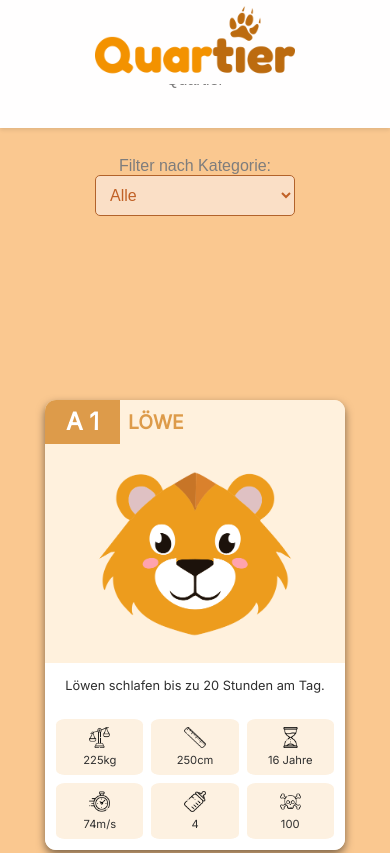
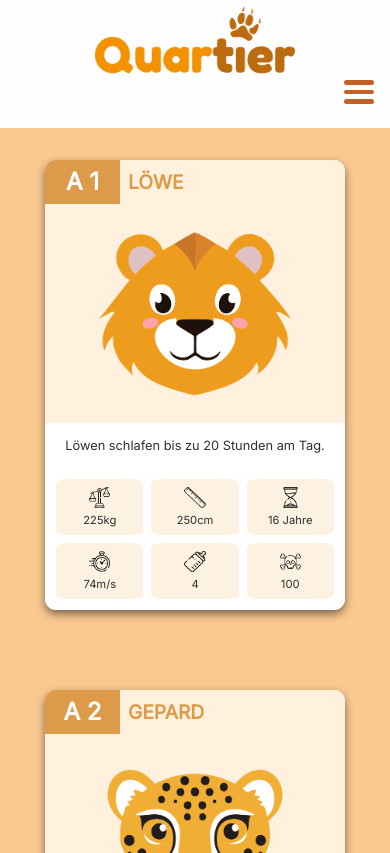
Before and after one commit to yasminhaehnel/Quartier-Yasmin, a plain HTML site: page index.html in a window 390 px wide. Shown: the top 853 px of the page. Drawn offline with nearby package versions, Linux system fonts and the light colour scheme; a web font is replaced by a local one.

Commit message:
Finales Design

```diff
--- a/css/home.css
+++ b/css/home.css
@@ -1,10 +1,18 @@
 /* Basisstyles */
+
 body {
 	margin: 0;
+	padding: 0;
 	font-family: "Fredoka", sans-serif;
 	line-height: 1.5;
 	padding-top: 5em;
 }
+
+/* #wrapper {
+	display: flex;
+	justify-content: center;
+	align-items: center;
+} */
 
 h1,
 h2,
@@ -103,12 +111,14 @@ li.selected {
 .slider .button {
 	display: grid;
 	margin-top: 2rem;
-	padding: 0.5rem 1rem;
+	padding: 0.5rem 0rem;
 	background-color: #b2632b;
 	color: #fff;
 	border-radius: 40px;
 	display: inline-block;
 	font-size: 1.5rem;
+	text-align: center;
+	width: 300px;
 }
 
 .slider .button:hover {
@@ -153,6 +163,13 @@ li.selected {
 .Vorstellung .text .Vorstellung .image-vorstellung {
 	flex: 1;
 	height: 20rem;
+}
+
+.Vorstellung .image-vorstellung {
+	width: auto;
+	height: 10%;
+	padding: 0;
+	margin: 0;
 }
 
 .design {
@@ -254,18 +271,196 @@ footer p {
 	gap: 2em;
 }
 
+#burger-menu {
+	display: none; /* Standardmäßig ausblenden */
+	flex-direction: column;
+	justify-content: space-between;
+	width: 1.9em;
+	height: 1.5em;
+	cursor: pointer;
+	position: absolute;
+	right: 1.5em;
+	top: 3em;
+	z-index: 1100;
+}
+
+#burger-menu .bar {
+	width: 100%;
+	height: 0.3em;
+	background-color: #c16126;
+	border-radius: 5px;
+	transition: all 0.3s ease;
+}
+
 /* Responsive */
-@media (max-width: 768px) {
-	.what-we-do {
-		flex-direction: column;
+@media screen and (max-width: 600px) {
+	#wrapper {
+		overflow: hidden;
 	}
 
-	.nav ul {
-		flex-direction: column;
-		gap: 0.5rem;
+	body {
+		padding: 0;
+		margin: 0;
 	}
 
+	h1,
+	h2,
+	h3,
+	h4,
+	h5 {
+		margin: 0 0 1rem;
+	}
+
+	a {
+		font-size: 1rem; /* Lesbarer Text für Links */
+	}
+
+	header {
+		display: flex;
+		background-color: #fffefe;
+		padding: 0;
+		margin: 0;
+		justify-content: center;
+		width: 100%;
+		height: 8em;
+		position: fixed;
+		top: 0;
+		z-index: 1000;
+	}
+
+	header img {
+		width: auto;
+		height: 5em;
+	}
+
+	#burger-menu {
+		display: flex;
+	}
+
+	nav {
+		position: fixed;
+		top: 0; /* Unterhalb des Headers */
+		right: -100%;
+		width: 70%;
+		height: 100%;
+		background-color: #fffefe;
+		box-shadow: -2px 0 5px rgba(0, 0, 0, 0.1);
+		z-index: 1000;
+		display: flex;
+		flex-direction: column;
+		padding-top: 10em;
+		transition: right 0.3s ease;
+	}
+
+	nav ul {
+		flex-direction: column;
+		margin: 0;
+		padding: 0;
+		list-style: none;
+		text-align: center;
+	}
+
+	nav ul li {
+		margin: -0.5em 0;
+	}
+
+	nav ul li a {
+		text-decoration: none;
+		margin: -0.5em 0;
+	}
+
+	nav.open {
+		right: 0; /* Navigation in die Ansicht schieben */
+		/* margin: 0em; */
+	}
+
+	/* Animation für das Burger-Icon */
+	#burger-menu.open .bar:nth-child(1) {
+		transform: rotate(45deg) translate(5px, 5px);
+	}
+
+	#burger-menu.open .bar:nth-child(2) {
+		opacity: 0;
+	}
+
+	#burger-menu.open .bar:nth-child(3) {
+		transform: rotate(-45deg) translate(8px, -8px);
+	}
+
+	.slider {
+		display: grid;
+		grid-template-columns: 1fr; /* Eine Spalte */
+		padding: 10rem 2rem 0rem; /* Weniger Padding für mobile Ansicht */
+		text-align: center; /* Inhalte zentrieren */
+	}
+
+	.slider h1 {
+		font-size: 4rem; /* Kleinere Schriftgröße */
+	}
+
+	.slider h2 {
+		font-size: 1.8rem; /* Kleinere Schriftgröße */
+		margin-top: 1rem;
+	}
+
+	.slider .text-content {
+		margin-bottom: 2rem; /* Abstand zum Bild */
+	}
+
+	.slider .image-content {
+		justify-content: center;
+	}
+
+	.slider .image-content img {
+		max-width: 90%;
+		height: auto;
+	}
+
+	.Vorstellung {
+		flex-direction: column;
+		gap: 1rem;
+		padding: 2rem;
+	}
+
+	.Vorstellung .text {
+		text-align: center;
+		font-size: 0.9rem;
+	}
+
+	.Vorstellung .image-vorstellung {
+		width: 100%;
+		height: auto;
+		max-width: 20%;
+		padding-right: 35em;
+		margin: 0;
+	}
+
+	.design p {
+		font-size: 0.9rem;
+		margin: 0.5rem;
+		padding: 0em;
+	}
+
+	.design {
+		padding-bottom: 2rem;
+	}
 	.services-grid {
 		grid-template-columns: 1fr;
+		gap: 1rem;
+		padding: 0 1rem;
+	}
+
+	.service {
+		padding: 1rem;
+	}
+
+	.service .content {
+		font-size: 0.9rem;
+		margin: 0.5rem;
+		padding: 0em;
+	}
+
+	.service-icon img {
+		max-width: 70%;
 	}
 }
--- a/css/mobile.css
+++ b/css/mobile.css
@@ -1,3 +1,24 @@
+#burger-menu {
+	display: none; /* Standardmäßig ausblenden */
+	flex-direction: column;
+	justify-content: space-between;
+	width: 1.9em;
+	height: 1.5em;
+	cursor: pointer;
+	position: absolute;
+	right: 1em;
+	top: 5em;
+	z-index: 1100;
+}
+
+#burger-menu .bar {
+	width: 100%;
+	height: 0.3em;
+	background-color: #c16126;
+	border-radius: 5px;
+	transition: all 0.3s ease;
+}
+
 @media screen and (max-width: 600px) {
 	#wrapper {
 		display: grid;
@@ -7,7 +28,7 @@
 	}
 
 	body {
-		padding-top: 20em;
+		padding-top: 5em;
 	}
 
 	header {
@@ -17,6 +38,7 @@
 		margin: 0;
 		justify-content: center;
 		width: 100%;
+		height: 8em;
 		position: fixed;
 		top: 0;
 		z-index: 1000;
@@ -27,23 +49,62 @@
 		height: 5em;
 	}
 
+	#burger-menu {
+		display: flex; /* Burger-Icon anzeigen */
+	}
+
 	nav {
-		height: auto;
+		position: fixed;
+		top: 0;
+		right: -100%; /* Navigation standardmäßig außerhalb der Ansicht */
+		width: 70%;
+		height: 100%;
+		background-color: #fffefe;
+		box-shadow: -2px 0 5px rgba(0, 0, 0, 0.1);
+		transition: right 0.3s ease;
+		z-index: 1000;
+		display: flex;
+		flex-direction: column;
+		padding-top: 10em;
+	}
+
+	nav ul {
+		flex-direction: column;
+		margin: 0;
+		padding: 0;
+		list-style: none;
+		text-align: center;
+	}
+
+	nav ul li {
+		margin: -0.5em 0;
+	}
+
+	nav ul li a {
+		text-decoration: none;
+		margin: -0.5em 0;
+	}
+
+	nav.open {
+		right: 0; /* Navigation in die Ansicht schieben */
+		margin: 0em;
+	}
+
+	/* Animation für das Burger-Icon */
+	#burger-menu.open .bar:nth-child(1) {
+		transform: rotate(45deg) translate(8px, 8px);
+	}
+
+	#burger-menu.open .bar:nth-child(2) {
+		opacity: 0;
+	}
+
+	#burger-menu.open .bar:nth-child(3) {
+		transform: rotate(-45deg) translate(5px, -5px);
 	}
 
 	.card-content {
 		margin: 0 auto;
-	}
-
-	nav ul {
-		flex-direction: column;
-		padding: 0;
-		margin: 0;
-		list-style: none;
-	}
-
-	nav ul li {
-		margin: 1em 0; /* Fügt Abstand zwischen den Listenelementen hinzu */
 	}
 
 	.button-group {
@@ -65,7 +126,7 @@
 		display: grid;
 		grid-template-columns: repeat(2, 1fr); /* Zwei Spalten */
 		gap: 5em;
-		padding: 5em;
+		padding: 10em;
 	}
 
 	.card-content {
--- a/css/style.css
+++ b/css/style.css
@@ -70,10 +70,10 @@ h1 {
 nav {
 	display: grid;
 	background-color: #fffefe;
+	box-shadow: 0 2px 4px rgba(0, 0, 0, 0.1);
 	height: 5em;
 	width: 100%;
 	cursor: pointer;
-	box-shadow: 0 2px 4px rgba(0, 0, 0, 0.1);
 	padding: 0em;
 	position: fixed;
 	top: 5em;
--- a/index.html
+++ b/index.html
@@ -17,13 +17,19 @@
 					class="logo"
 				/>
 			</a>
-		</header>
+			<div id="burger-menu" aria-expanded="false" role="button">
+				<div class="bar"></div>
+				<div class="bar"></div>
+				<div class="bar"></div>
+			</div>
 			<nav class="nav">
 				<ul>
 					<li><a href="home.html">Home</a></li>
 					<li data-group="all">Quartier</li>
 					<div class="filter-container">
-					<label for="animal-filter">Filter nach Kategorie:</label>
+						<label for="animal-filter"
+							>Filter nach Kategorie:</label
+						>
 						<select id="animal-filter">
 							<option value="all">Alle</option>
 							<option value="A">Raubtiere</option>
@@ -36,17 +42,9 @@
 							<option value="H">Vögel</option>
 						</select>
 					</div>
-				<!-- <li data-group="A">Raubtiere</li>
-				<li data-group="B">Giftig</li>
-				<li data-group="C">Reptilien</li>
-				<li data-group="D">Meeresbewohner</li>
-				<li data-group="E">Meeresgiganten</li>
-				<li data-group="F">Großsäuger</li>
-				<li data-group="G">Landsäugetiere</li>
-				<li data-group="H">Vögel</li> -->
 				</ul>
 			</nav>
-
+		</header>
 		<main>
 			<div id="wrapper"></div>
 		</main>
--- a/script/main.js
+++ b/script/main.js
@@ -159,3 +159,16 @@ $(document).ready(function () {
 		$("#animal-filter").val("all");
 	});
 });
+
+//Burgermenu
+$(document).ready(function () {
+	const $burgerMenu = $("#burger-menu");
+	const $nav = $("nav");
+
+	$burgerMenu.on("click", function () {
+		const isExpanded = $(this).attr("aria-expanded") === "true";
+		$(this).attr("aria-expanded", !isExpanded);
+		$(this).toggleClass("open");
+		$nav.toggleClass("open");
+	});
+});
```
Also changed, not shown: home.html (+8 -1 lines), script/home.js (added, +13 -0 lines), 1 other file. Lines whose indentation alone changed are shown as unchanged.
